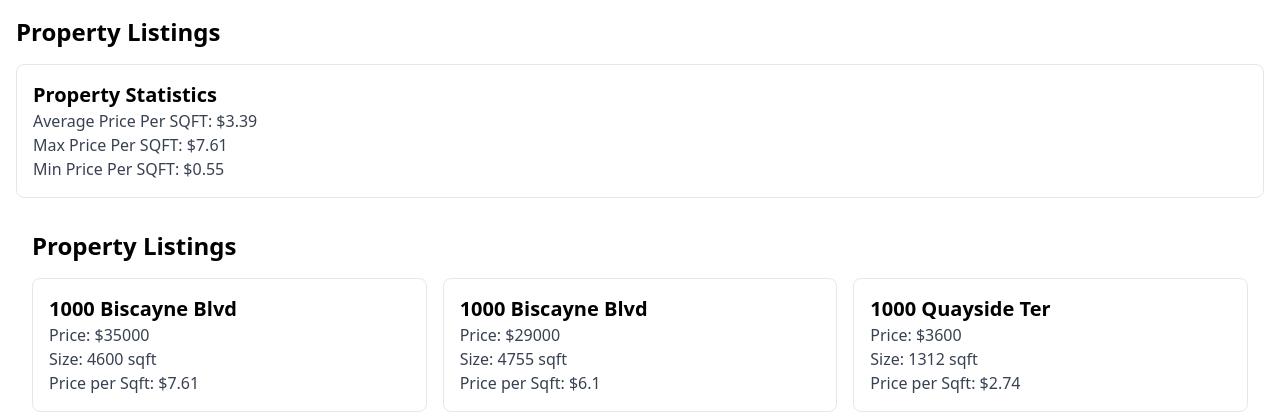
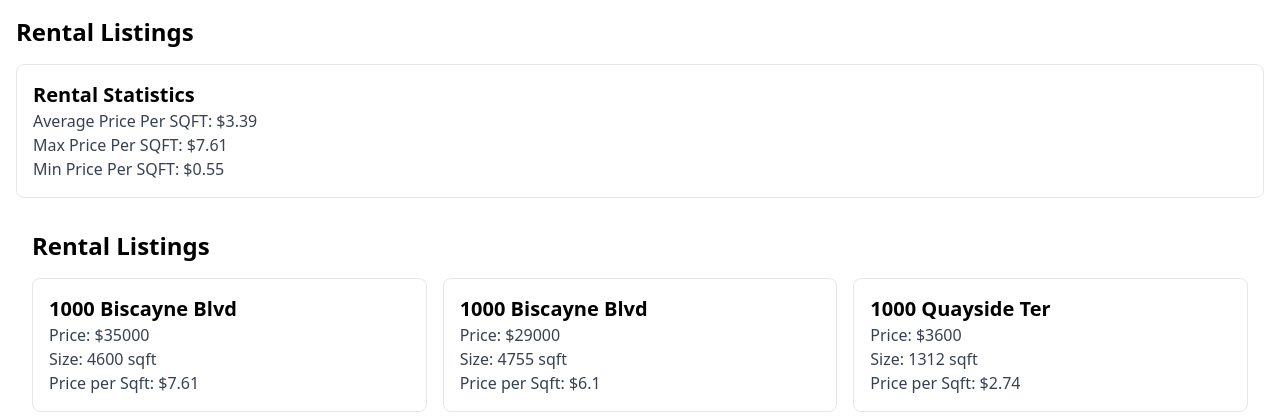
Before and after one commit to vgrillo321/RealEstateAnalytics, a Django app: page /rentalanalytics/ in a window 1280 px wide. Shown: the top 416 px of the page. Run offline with Django 4.2, Linux system fonts and the light colour scheme.

Commit message:
Gitignore

```diff
--- a/rental-component/templates/index.html
+++ b/rental-component/templates/index.html
@@ -8,17 +8,17 @@
 </head>
 <body>
     <div class="container mx-auto p-4">
-        <h1 class="text-2xl font-bold mb-4">Property Listings</h1>
+        <h1 class="text-2xl font-bold mb-4">Rental Listings</h1>
 
         <!-- New container for averages, min, and max -->
         <div class="border border-gray-200 rounded-lg p-4 mb-4">
-            <h2 class="text-xl font-semibold">Property Statistics</h2>
+            <h2 class="text-xl font-semibold">Rental Statistics</h2>
             <p class="text-gray-700">Average Price Per SQFT: ${{ averagePricePerSQFT }}</p>
             <p class="text-gray-700">Max Price Per SQFT: ${{ maxPricePerSQFT }}</p>
             <p class="text-gray-700">Min Price Per SQFT: ${{ minPricePerSQFT }}</p>
         </div>
     <div class="container mx-auto p-4">
-        <h1 class="text-2xl font-bold mb-4">Property Listings</h1>
+        <h1 class="text-2xl font-bold mb-4">Rental Listings</h1>
         <div class="grid grid-cols-1 md:grid-cols-2 lg:grid-cols-3 gap-4">
             {% for property in properties %}
                 <div class="border border-gray-200 rounded-lg p-4">
```
Also changed, not shown: 1 other file.
